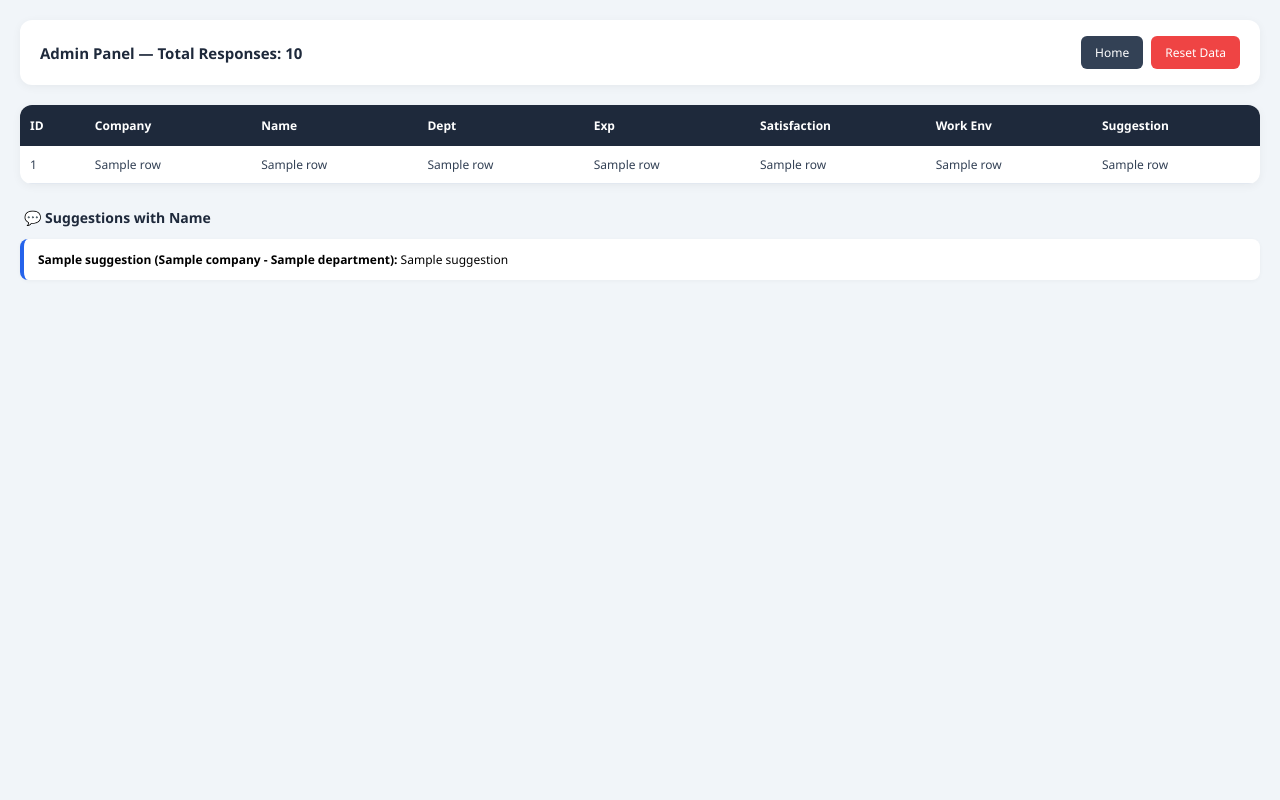
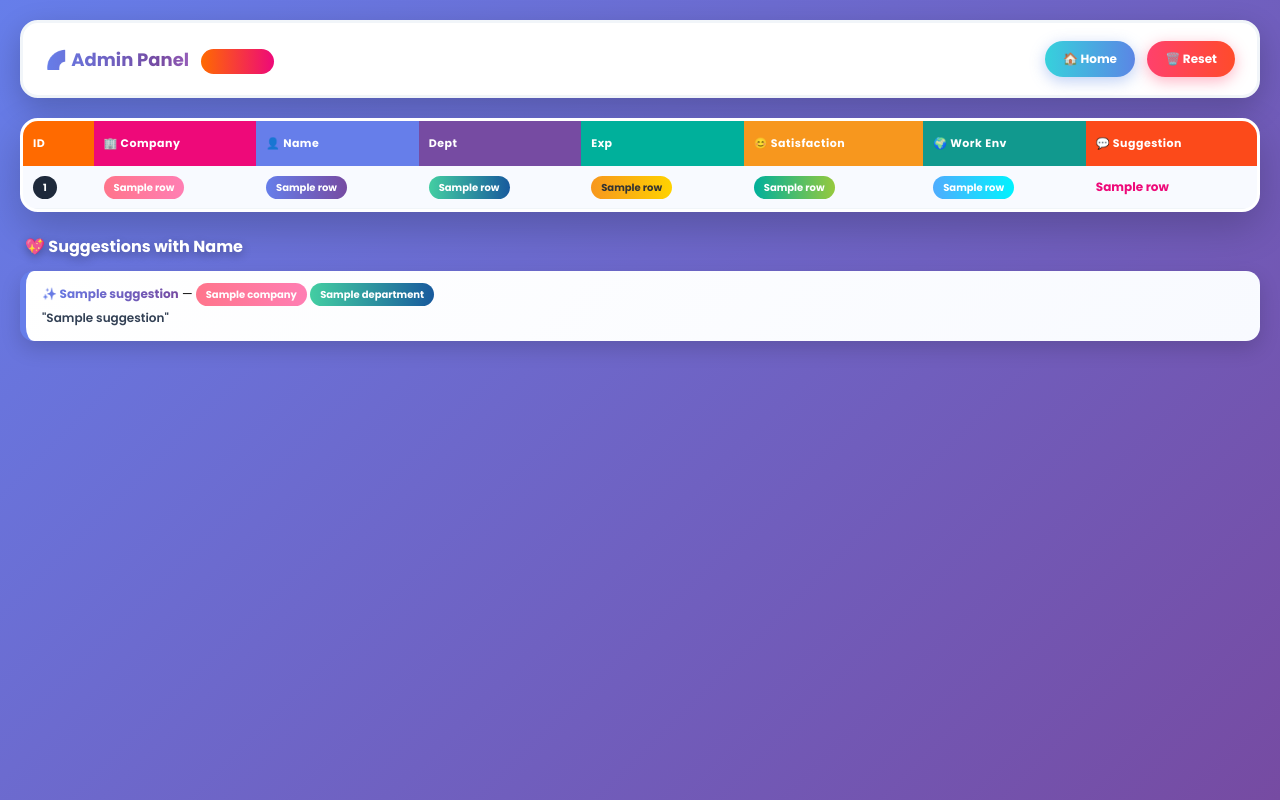
Before and after one commit to bhargaveekmca25-jpg/organization-employee-survey, a Flask app: template templates/admin.html in a window 1280 px wide. Run offline with Flask 3, Linux system fonts and the light colour scheme; the template is opened without the code that fills it: most values are stand-ins (such as "Sample title", 1, 10 or a date in 2020).

Commit message:
final colourful admin panel

```diff
--- a/templates/admin.html
+++ b/templates/admin.html
@@ -3,154 +3,177 @@
 <head>
     <meta charset="UTF-8">
     <meta name="viewport" content="width=device-width, initial-scale=1.0">
-    <title>Admin Panel</title>
+    <title>Admin Panel - Colourful</title>
     <style>
-        * {
-            margin: 0;
-            padding: 0;
-            box-sizing: border-box;
+        @import url('https://fonts.googleapis.com/css2?family=Poppins:wght@400;600;700&display=swap');
+        *{margin:0;padding:0;box-sizing:border-box}
+        body{
+            font-family:'Poppins',sans-serif;
+            background: linear-gradient(135deg, #667eea 0%, #764ba2 100%);
+            min-height:100vh;
+            padding:20px;
         }
-        body {
-            font-family: 'Segoe UI', Arial, sans-serif;
-            background: #f1f5f9;
-            padding: 20px;
+        .header{
+            background: #fff;
+            padding: 18px 22px;
+            border-radius: 18px;
+            display:flex;
+            justify-content:space-between;
+            align-items:center;
+            box-shadow: 0 10px 30px rgba(0,0,0,0.2);
+            margin-bottom:20px;
+            border: 3px solid #f1f5f9;
         }
-        .header {
-            background: #ffffff;
-            padding: 16px 20px;
-            border-radius: 12px;
-            display: flex;
-            justify-content: space-between;
-            align-items: center;
-            margin-bottom: 20px;
-            box-shadow: 0 2px 10px rgba(0,0,0,0.05);
+        .header h2{
+            font-size:18px;
+            background: linear-gradient(90deg, #667eea, #764ba2, #f093fb);
+            -webkit-background-clip: text;
+            -webkit-text-fill-color: transparent;
+            font-weight:800;
         }
-        .header h4 {
-            color: #1e293b;
-            font-size: 15px;
+        .total-badge{
+            background: linear-gradient(90deg,#ff6a00,#ee0979);
+            color:white;
+            padding:4px 12px;
+            border-radius:20px;
+            font-size:12px;
+            margin-left:8px;
         }
-        .btn-group {
-            display: flex;
-            gap: 8px;
+        .btn{
+            padding:9px 18px;
+            border-radius:25px;
+            text-decoration:none;
+            font-size:12px;
+            font-weight:700;
+            color:white;
+            display:inline-block;
+            transition:0.3s;
         }
-        .btn {
-            padding: 8px 14px;
-            border-radius: 6px;
-            text-decoration: none;
-            font-size: 12px;
-            color: #ffffff;
-            font-weight: 500;
+        .btn-home{
+            background: linear-gradient(90deg,#36d1dc,#5b86e5);
+            box-shadow: 0 4px 15px rgba(91,134,229,0.4);
         }
-        .btn-home {
-            background: #334155;
+        .btn-reset{
+            background: linear-gradient(90deg,#ff416c,#ff4b2b);
+            box-shadow: 0 4px 15px rgba(255,65,108,0.4);
+            margin-left:8px;
         }
-        .btn-reset {
-            background: #ef4444;
+        .btn:hover{transform:translateY(-2px) scale(1.05)}
+
+        .table-wrap{
+            background:white;
+            border-radius:18px;
+            overflow:hidden;
+            box-shadow: 0 15px 40px rgba(0,0,0,0.2);
+            border: 3px solid white;
         }
-        .table-container {
-            background: #ffffff;
-            border-radius: 12px;
-            overflow: hidden;
-            box-shadow: 0 2px 10px rgba(0,0,0,0.05);
-            overflow-x: auto;
+        table{width:100%;border-collapse:collapse;font-size:12px}
+        th{
+            padding:14px 10px;
+            text-align:left;
+            color:white;
+            font-weight:700;
+            font-size:11px;
+            letter-spacing:0.5px;
         }
-        table {
-            width: 100%;
-            border-collapse: collapse;
-            font-size: 12px;
+        th:nth-child(1){background:#ff6a00}
+        th:nth-child(2){background:#ee0979}
+        th:nth-child(3){background:#667eea}
+        th:nth-child(4){background:#764ba2}
+        th:nth-child(5){background:#00b09b}
+        th:nth-child(6){background:#f7971e}
+        th:nth-child(7){background:#11998e}
+        th:nth-child(8){background:#fc4a1a}
+
+        td{padding:12px 10px;border-bottom:1px solid #f1f5f9;font-weight:500}
+        tr:nth-child(even){background:#f8faff}
+        tr:hover{background:#fff7ed;transform:scale(1.01);transition:0.2s}
+
+        .pill{
+            padding:4px 10px;
+            border-radius:20px;
+            font-size:10px;
+            font-weight:800;
+            color:white;
+            white-space:nowrap;
         }
-        th {
-            background: #1e293b;
-            color: #ffffff;
-            padding: 12px 10px;
-            text-align: left;
-            font-weight: 600;
-            white-space: nowrap;
+        .pill-company{background:linear-gradient(90deg,#ff758c,#ff7eb3)}
+        .pill-name{background:linear-gradient(90deg,#667eea,#764ba2);color:white}
+        .pill-dept{background:linear-gradient(90deg,#43cea2,#185a9d)}
+        .pill-exp{background:linear-gradient(90deg,#f7971e,#ffd200);color:#333}
+        .pill-sat{background:linear-gradient(90deg,#00b09b,#96c93d)}
+        .pill-env{background:linear-gradient(90deg,#4facfe,#00f2fe)}
+
+        .s-title{
+            color:white;
+            font-size:16px;
+            font-weight:800;
+            margin:22px 0 12px 5px;
+            text-shadow:0 3px 10px rgba(0,0,0,0.3);
         }
-        td {
-            padding: 10px;
-            border-bottom: 1px solid #e2e8f0;
-            color: #334155;
-            vertical-align: top;
+        .s-card{
+            background:linear-gradient(135deg, #ffffff 0%, #f8faff 100%);
+            padding:14px 16px;
+            border-radius:14px;
+            margin:10px 0;
+            box-shadow:0 8px 20px rgba(0,0,0,0.15);
+            border-left:6px solid;
+            font-size:12px;
         }
-        tr:hover {
-            background: #f8fafc;
-        }
-        .section-title {
-            margin: 24px 0 12px 4px;
-            font-size: 14px;
-            color: #1e293b;
-        }
-        .suggestion-card {
-            background: #ffffff;
-            padding: 12px 14px;
-            border-radius: 8px;
-            margin: 8px 0;
-            font-size: 12px;
-            border-left: 4px solid #2563eb;
-            box-shadow: 0 1px 4px rgba(0,0,0,0.04);
+        .s-card:nth-child(odd){border-left-color:#ff6a00}
+        .s-card:nth-child(even){border-left-color:#667eea}
+        .s-card b{
+            background: linear-gradient(90deg,#667eea,#764ba2);
+            -webkit-background-clip:text;
+            -webkit-text-fill-color:transparent;
         }
     </style>
 </head>
 <body>
 
-    <!-- Header -->
     <div class="header">
-        <h4>Admin Panel — Total Responses: {{ total }}</h4>
-        <div class="btn-group">
-            <a href="/" class="btn btn-home">Home</a>
-            <a href="/reset" class="btn btn-reset" onclick="return confirm('Kya sab data delete karna hai?')">Reset Data</a>
+        <h2>🌈 Admin Panel <span class="total-badge">Total: {{ total }}</span></h2>
+        <div>
+            <a href="/" class="btn btn-home">🏠 Home</a>
+            <a href="/reset" class="btn btn-reset" onclick="return confirm('Delete all data?')">🗑️ Reset</a>
         </div>
     </div>
 
-    <!-- Table -->
-    <div class="table-container">
+    <div class="table-wrap">
+        <div style="overflow-x:auto">
         <table>
-            <thead>
             <tr>
                 <th>ID</th>
-                    <th>Company</th>
-                    <th>Name</th>
+                <th>🏢 Company</th>
+                <th>👤 Name</th>
                 <th>Dept</th>
                 <th>Exp</th>
-                    <th>Satisfaction</th>
-                    <th>Work Env</th>
-                    <th>Suggestion</th>
+                <th>😊 Satisfaction</th>
+                <th>🌍 Work Env</th>
+                <th>💬 Suggestion</th>
             </tr>
-            </thead>
-            <tbody>
             {% for r in rows %}
             <tr>
-                    <td>{{ r[0] }}</td>
-                    <td>{{ r[1] }}</td>
-                    <td>{{ r[2] }}</td>
-                    <td>{{ r[3] }}</td>
-                    <td>{{ r[4] }}</td>
-                    <td>{{ r[5] }}</td>
-                    <td>{{ r[6] }}</td>
-                    <td>{{ r[14] }}</td>
-                </tr>
-                {% else %}
-                <tr>
-                    <td colspan="8" style="text-align:center; padding:20px; color:#94a3b8;">
-                        No data found yet
-                    </td>
+                <td><span class="pill" style="background:#1e293b">{{ r[0] }}</span></td>
+                <td><span class="pill pill-company">{{ r[1] }}</span></td>
+                <td><span class="pill pill-name">{{ r[2] }}</span></td>
+                <td><span class="pill pill-dept">{{ r[3] }}</span></td>
+                <td><span class="pill pill-exp">{{ r[4] }}</span></td>
+                <td><span class="pill pill-sat">{{ r[5] }}</span></td>
+                <td><span class="pill pill-env">{{ r[6] }}</span></td>
+                <td style="font-weight:700;color:#ee0979">{{ r[14] }}</td>
             </tr>
             {% endfor %}
-            </tbody>
         </table>
         </div>
+    </div>
 
-    <!-- Suggestions -->
-    <h4 class="section-title">💬 Suggestions with Name</h4>
-
+    <div class="s-title">💖 Suggestions with Name</div>
     {% for s in suggestions %}
-        <div class="suggestion-card">
-            <b>{{ s.name }} ({{ s.company }} - {{ s.department }}):</b>
-            {{ s.suggestion }}
+        <div class="s-card">
+            <b>✨ {{ s.name }}</b> — <span class="pill pill-company">{{ s.company }}</span> <span class="pill pill-dept">{{ s.department }}</span>
+            <div style="margin-top:6px; font-weight:600; color:#334155;">"{{ s.suggestion }}"</div>
         </div>
-    {% else %}
-        <p style="font-size:12px; color:#94a3b8; margin-left:4px;">No suggestions yet</p>
     {% endfor %}
 
 </body>
```
Lines whose indentation alone changed are shown as unchanged.
